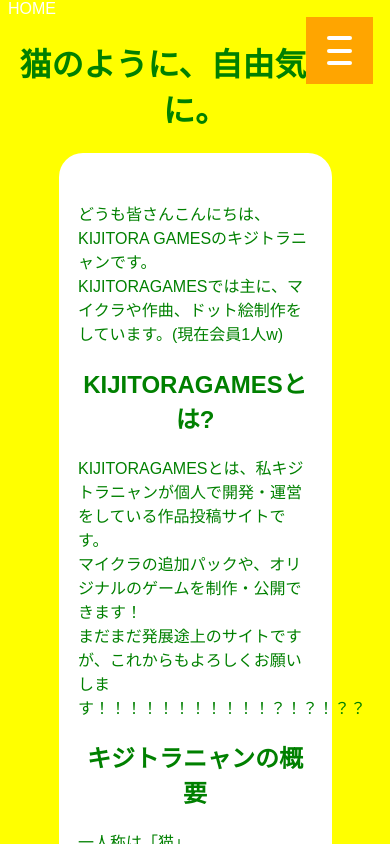
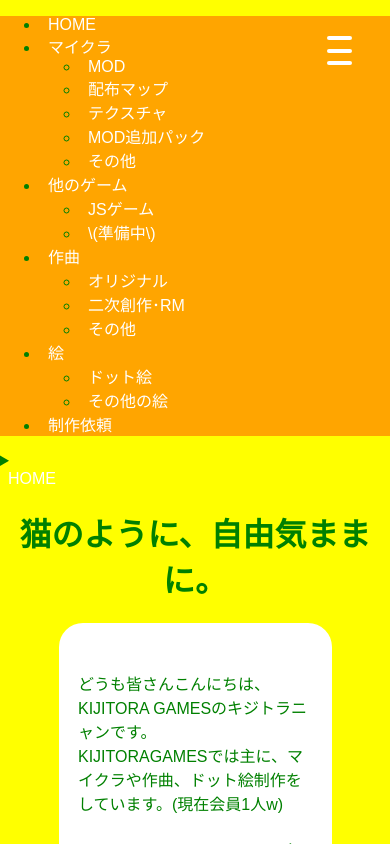
Before and after one commit to kjtrgames/kjtr-games, a Next.js app: page / in a window 390 px wide. Shown: the top 844 px of the page. Built offline with nearby package versions, Linux system fonts and the light colour scheme; a web font is replaced by a local one.

Commit message:
急に色々変える。これからはmobileはdetails、pcは従来のulを使うわ

```diff
--- a/app/header-formobile.css
+++ b/app/header-formobile.css
@@ -4,6 +4,9 @@
   --is-hamburger: 1;
 }
 
+header nav>details {
+  display: none;
+}
 
 header li[home]>a>img {
   height: 2em;
@@ -11,13 +14,13 @@ header li[home]>a>img {
 }
 
 
-header nav>ul {
+header nav>details {
   font-size: 1.2em;
 }
 
 /* for menu's backgrounds */
 
-header nav>ul {
+header nav>details {
   margin: 0;
   position: fixed;
   right: 0;
@@ -35,32 +38,32 @@ header nav>ul {
   z-index: 222280;
 }
 
-#\^hamburger-io:checked~ul {
+#\^hamburger-io:checked~details {
   background-color: var(--header-bg);
   display: block;
   width: 18em;
 }
 
 /* for marker */
-#\^hamburger-io~ul>li>a::before {
+#\^hamburger-io~details>li>a::before {
   content: "▶︎";
   color: transparent;
   transition:
     color calc(var(--header-transition) / 2) 0s;
   }
-#\^hamburger-io:checked~ul>li:has(>a~ul)>a::before {
+#\^hamburger-io:checked~details>li:has(>a~details)>a::before {
   content: "▶︎";
   color: var(--header-color);
   transition:
     color calc(var(--header-transition) / 2) calc(var(--header-transition) / 2);
 }
-#\^hamburger-io:checked~ul>li:hover>a::before {
+#\^hamburger-io:checked~details>li:hover>a::before {
   content: "▼";
 }
 
 /* for childs */
 
-#\^hamburger-io:checked~ul>li>ul {
+#\^hamburger-io:checked~details>li>details {
   display: block;
   position: relative;
   left: 0;
@@ -68,17 +71,17 @@ header nav>ul {
   margin-block-start: 0;
 
 }
-#\^hamburger-io:checked~ul>li:hover>ul>li>a {
+#\^hamburger-io:checked~details>li:hover>details>li>a {
   background: var(--header-content-bg);
 }
 
-#\^hamburger-io:checked~ul>li>ul>li {
+#\^hamburger-io:checked~details>li>details>li {
   list-style: none;
   margin-top: 0;
   margin-bottom: 0;
 }
 
-#\^hamburger-io:checked~ul>li>ul>li>a {
+#\^hamburger-io:checked~details>li>details>li>a {
   height: 0;
   line-height: 0;
   opacity: 0;
@@ -88,15 +91,15 @@ header nav>ul {
     opacity var(--header-transition);
 }
 
-#\^hamburger-io:checked~ul>li:hover>ul>li>a {
+#\^hamburger-io:checked~details>li:hover>details>li>a {
   height: 2em;
   line-height: 2em;
   opacity: 1;
 }
-#\^hamburger-io:checked~ul>li>ul>li:first-child>a {
+#\^hamburger-io:checked~details>li>details>li:first-child>a {
   border-radius: calc(var(--header-content-radius) / 4) calc(var(--header-content-radius) / 4) 0 0;
 }
-#\^hamburger-io:checked~ul>li>ul>li:last-child>a {
+#\^hamburger-io:checked~details>li>details>li:last-child>a {
   border-radius: 0 0 calc(var(--header-content-radius) / 4) calc(var(--header-content-radius) / 4);
 }
 
--- a/app/header-forpc.css
+++ b/app/header-forpc.css
@@ -6,6 +6,10 @@
 
 header nav {
   border: var(--header-border-color) var(--header-border-width) var(--header-border-style);
+}
+
+header nav>span {
+  display: none;
 }
 
 header nav>ul>li>ul {
--- a/app/layout.jsx
+++ b/app/layout.jsx
@@ -66,10 +66,10 @@ export default function RootLayout({ children }) {
             <li><a href="https://forms.gle/VAdJjueZNdRPJi9aA">制作依頼</a></li>
           </ul>
           <span>
-            <datalis>
+            <details>
               <summary><a href="/" home>HOME</a></summary>
 
-            </datalis>
+            </details>
           </span>
         </nav>
       </header>
```
Also changed, not shown: app/home.svg (added), app/icon0.svg.
